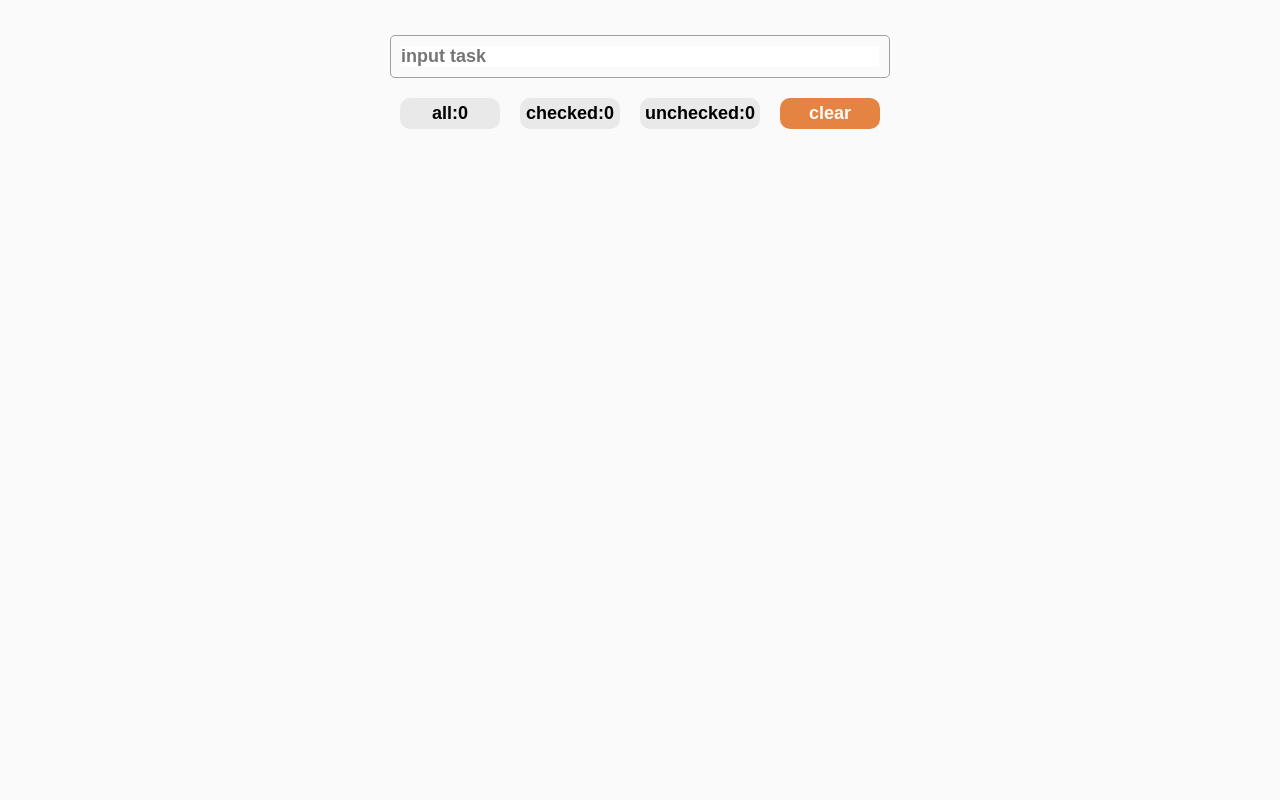
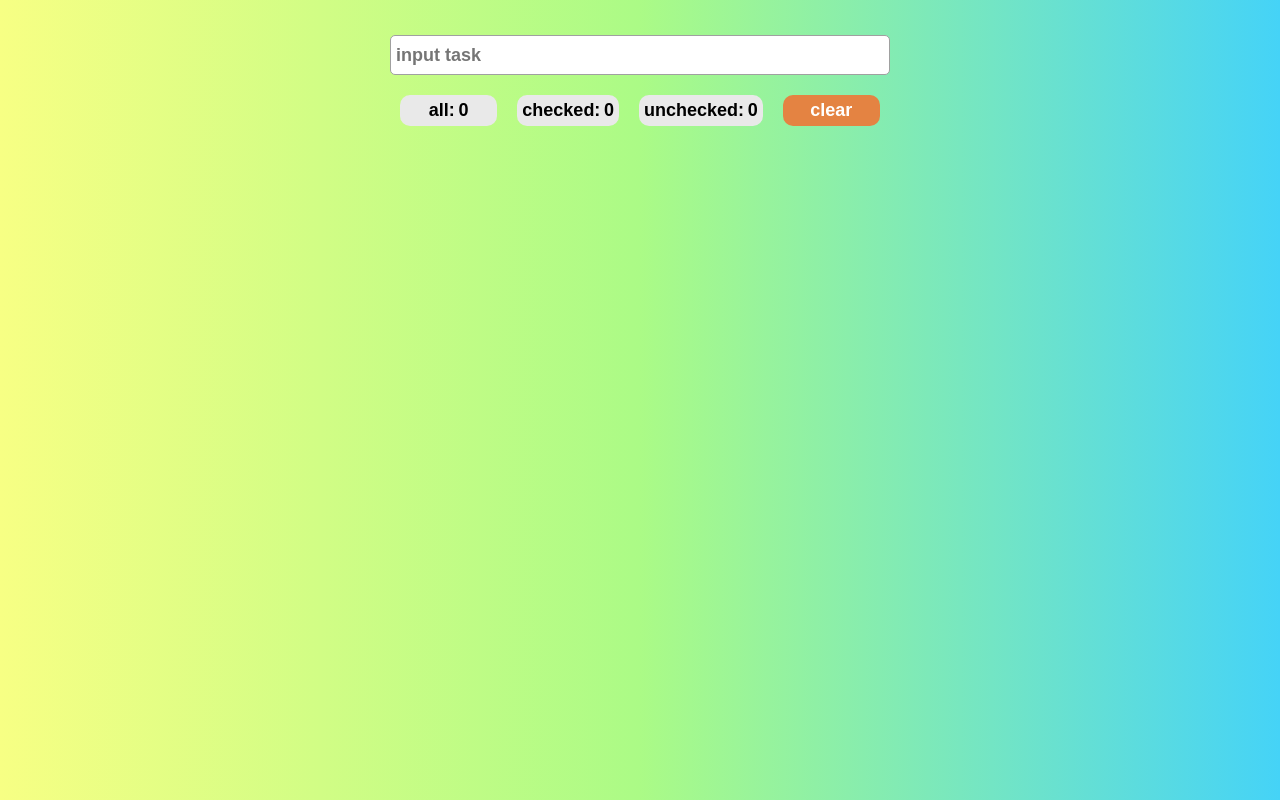
Before and after one commit to MikhailShokun/TODO, a plain HTML site: page index.html in a window 1280 px wide. Drawn offline with Linux system fonts and the light colour scheme.

Commit message:
change styles

```diff
--- a/css/style.css
+++ b/css/style.css
@@ -98,6 +98,8 @@ body {
   color: #252B42;
   font-family: Arial, "Helvetica Neue", Helvetica, sans-serif;
   font-weight: 600;
+  background: #c6ffdd;
+  background: linear-gradient(to right, #f7ff84, #abfb86, #45d3f7);
 }
 
 .container {
@@ -110,16 +112,17 @@ body {
 }
 
 .input {
+  height: 40px;
   display: flex;
   justify-content: center;
   margin-top: 50px;
-  border: 1px solid #a0a0a0;
-  border-radius: 5px;
-  padding: 10px;
   width: 100%;
   margin-bottom: 20px;
 }
 .input input {
+  border: 1px solid #a0a0a0;
+  border-radius: 5px;
+  padding-left: 5px;
   width: 100%;
   font-weight: 600;
   font-size: 18px;
@@ -166,11 +169,13 @@ body {
   display: flex;
   justify-content: space-between;
   align-items: center;
-  border: 1px solid #dbdbdb;
   cursor: pointer;
 }
 .list__item:last-child {
   margin-bottom: 0;
+}
+.list__item:hover {
+  background-color: seashell;
 }
 .list__item-text {
   height: 100%;
@@ -178,7 +183,7 @@ body {
   align-items: center;
   flex: 1 1 90%;
   padding: 0 5px;
-  color: #797979;
+  color: #000;
 }
 .list__item-text_through {
   text-decoration: red 2px line-through;
--- a/index.html
+++ b/index.html
@@ -19,14 +19,14 @@
             </div>
 
             <div class="tasks__counter counter">
-                <button class="allCounter counter__item  btn">all:
-                    <span class="counter__all-span">0</span>
+                <button class="allCounter counter__item  btn">all:&thinsp;
+                    <span class="counter__all-span"></span>
                 </button>
-                <button class="counter__item checkedCounter btn">checked:
-                    <span class="counter__checked-span">0</span>
+                <button class="counter__item checkedCounter btn">checked:&thinsp;
+                    <span class="counter__checked-span"> </span>
                 </button>
-                <button class="counter__item uncheckedCounter btn">unchecked:
-                    <span class="counter__unchecked-span">0</span>
+                <button class="counter__item uncheckedCounter btn">unchecked:&thinsp;
+                    <span class="counter__unchecked-span"></span>
                 </button>
                 <button class="counter__item clear btn-clear btn">clear
                 </button>
```
Also changed, not shown: css/style.min.css.
